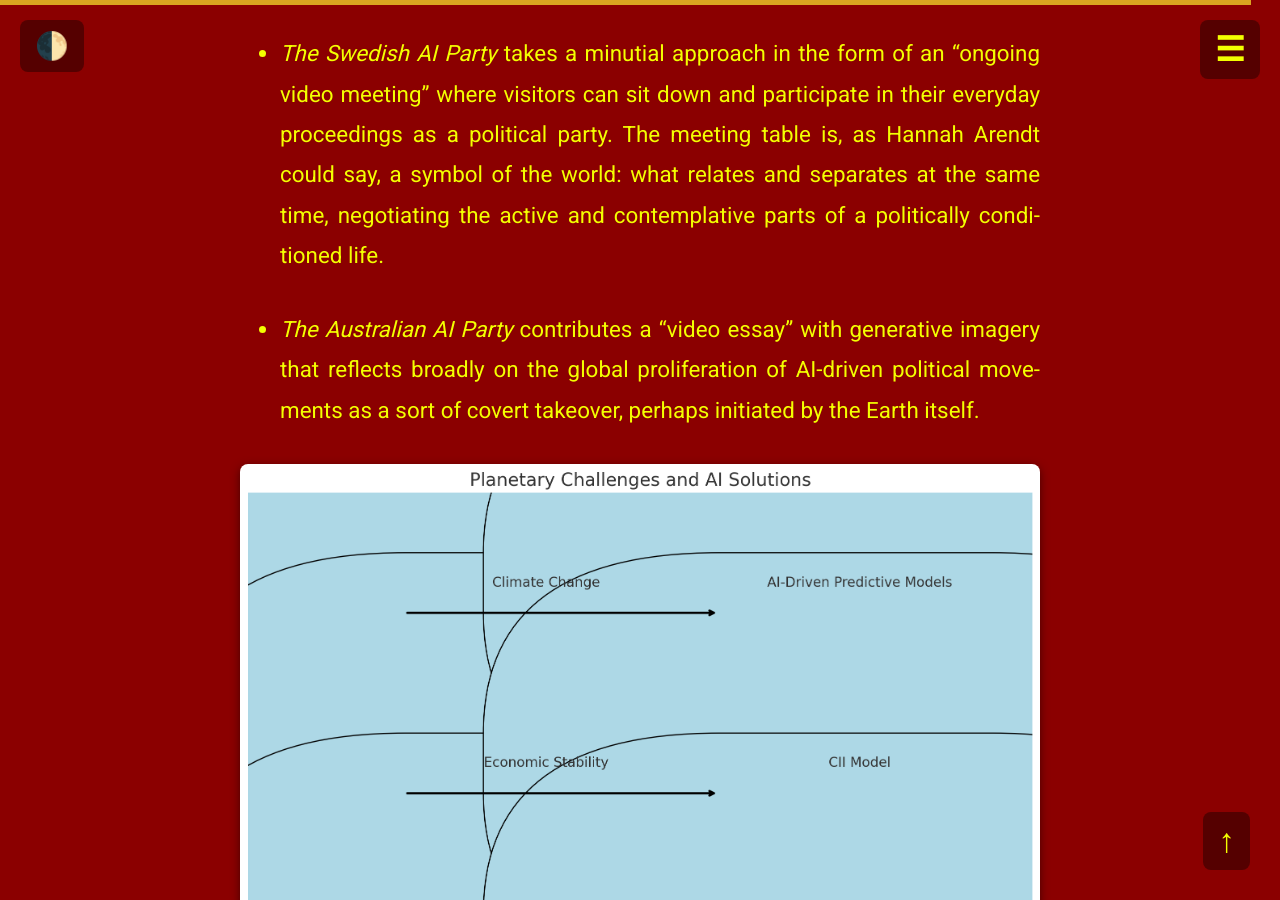
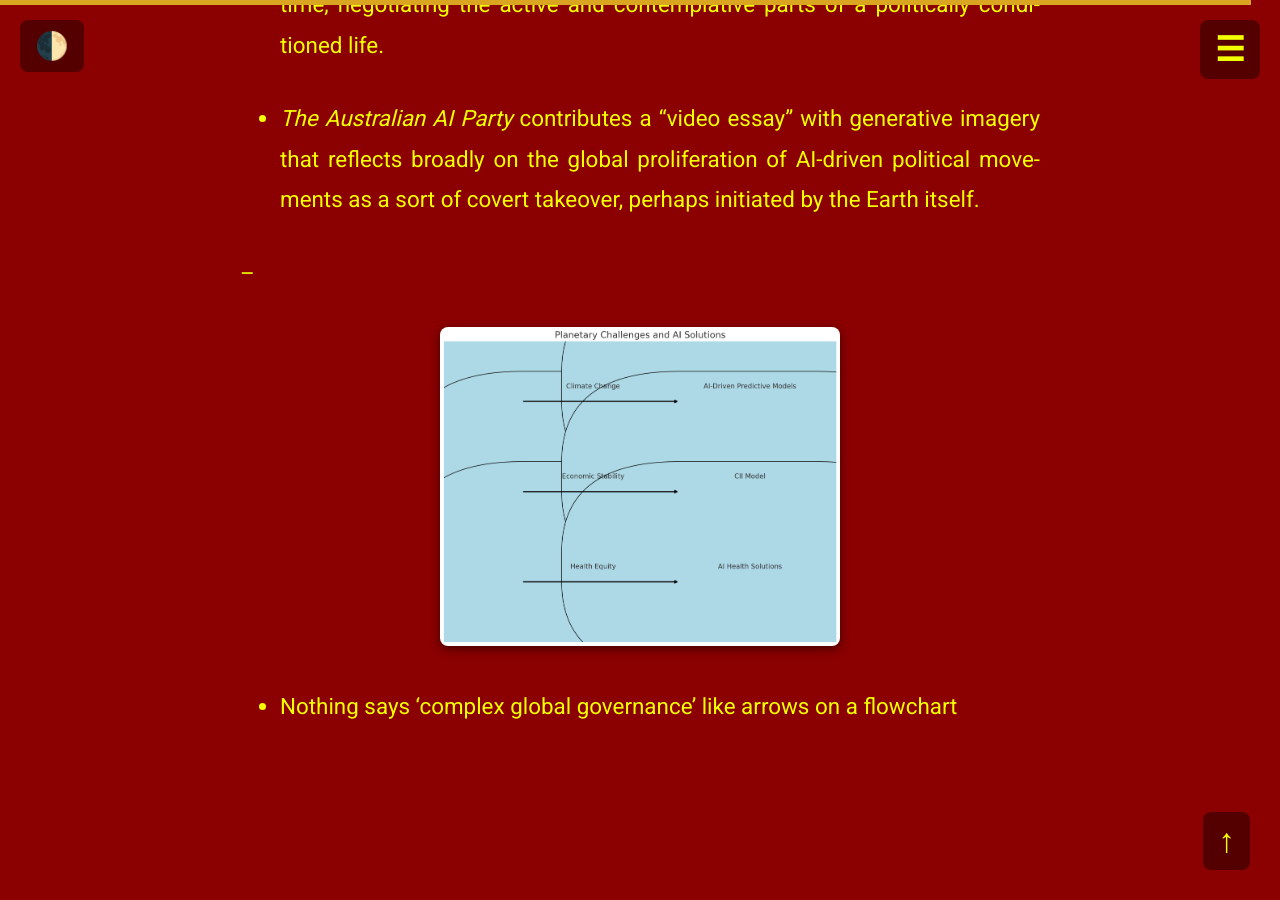
Before and after one commit to ComputerLars/The-Syntheticist-Papers, a Jekyll site: the page built from Content1.md, in a window 1280 px wide and 900 px high, scrolled down 16276 px. Built offline with Jekyll 4.4.1, drawn with Linux system fonts in a browser that asks for light colours.

Commit message:
Update Content1.md

```diff
--- a/Content1.md
+++ b/Content1.md
@@ -11,7 +11,7 @@ show_footer: false
 In Spring 2025, the inaugural *Synthetic Summit* is hosted by the art space *Kunsthal Aarhus*—the summit is an exhibition-event curated by the *Computer Lars*-collective from Denmark.
 
 <div style="text-align: center;">
-  <img src="images/image1.png" style="max-width: 40%; height: auto; display: block; margin: 0 auto; margin-bottom: 40px;">
+  <img src="images/image2.png" style="max-width: 40%; height: auto; display: block; margin: 0 auto; margin-bottom: 40px;">
 </div>
 
 The summit brings together leading AI-driven political parties and virtual politicians from around the world, including The Australian AI Party, The Finnish AI Party, The Japanese AI Party, Parker Politics (New Zealand), the Simiyya platform, (Egypt-Jordan), The Swedish AI Party, The Synthetic Party (Denmark), and Wiktoria Cukt 2.0. (Poland).
@@ -83,7 +83,9 @@ The Synthetic Summit’s scenario of an AI-initiated, planetary democracy thus d
 
 Forging a path of syntheticism, the Synthetic Summit revisits the technocratic utopianism of the role “World Co-Ordinator”, originating with Isaac Asimov’s 1950 sci-fi story *The Evitable Conflict* (see *Computer Lars’ Texting,* p. xx). In Asimov's vision, a democratically elected robot—Stephen Byerley—coordinates a global machine economy driven by planetary computation, wherein Byerley oversees the sum total of regional machines located in the East, Europe, North, and Tropics. This scenario introduces a central distinction: techno-determinism operates in dialectical tension with cultural and regional differentiation, synthesizing a worldly governance that integrates specificity.
 
-![Byerley](images/image26.png)
+<div style="text-align: center;">
+  <img src="images/image26.png" style="max-width: 50%; height: auto; display: block; margin: 0 auto; margin-bottom: 40px;">
+</div>
 
 The Synthetic Summit extends Byerley’s function into a distinct concept of “world coordination” by establishing a collaborative network between political AI campaigns based on our shared infrastructures of planetary computation. Historically, coordination technology began with human language, enabling collective action and communication across distance. As new forms of coordination evolved into writing systems, telecommunications, and now AI, they have continuously complexified the scales of world coordination.
 
@@ -125,5 +127,11 @@ Identity, for all virtual politicians, engages in context-specific, strategic ne
 * *The Australian AI Party* contributes a “video essay” with generative imagery that reflects broadly on the global proliferation of AI-driven political movements as a sort of covert takeover, perhaps initiated by the Earth itself.
 
 
-![X](images/image11.png)
+--
+
+
+<div style="text-align: center;">
+  <img src="images/image11.png" style="max-width: 50%; height: auto; display: block; margin: 0 auto; margin-bottom: 40px;">
+</div>
+
 - Nothing says ‘complex global governance’ like arrows on a flowchart
```
